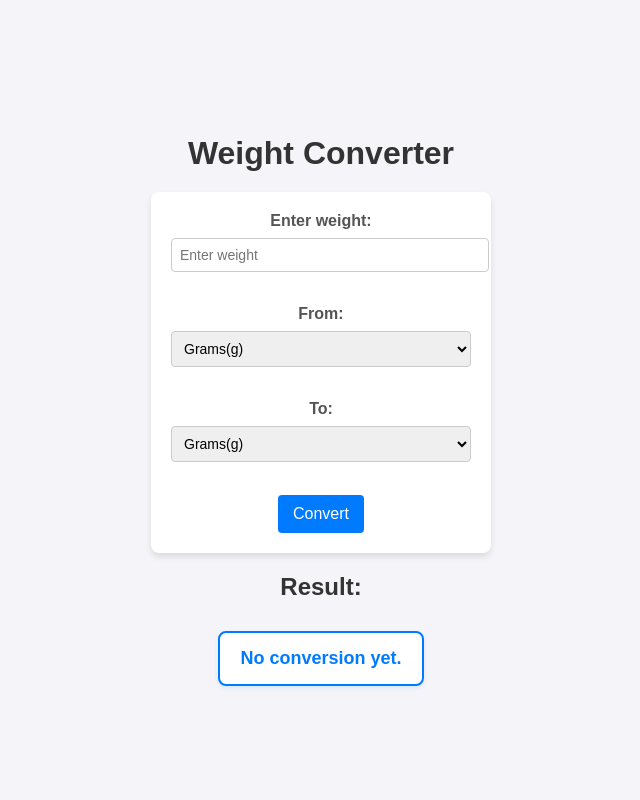
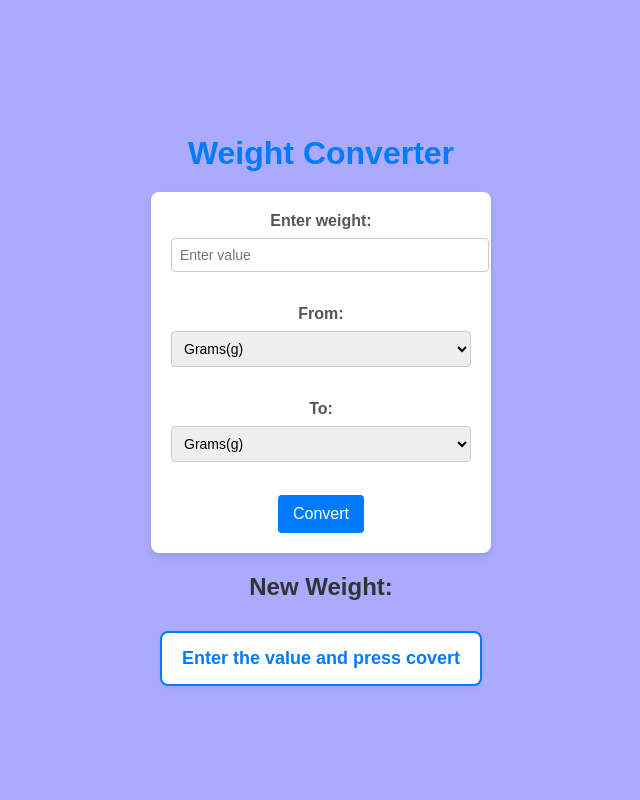
Before and after one commit to Anurag666786/weight_converter_web, a Flask app: page / in a window 1280 px wide. Shown: the whole page, without its empty margins (319-959 px from the left). Run offline with Flask 3, Linux system fonts and the light colour scheme.

Commit message:
Updated original structure and fixes

```diff
--- a/app.py
+++ b/app.py
@@ -71,7 +71,7 @@ def index():
         except (ValueError, KeyError):
             result = "Invalid input. Please check your values."
 
-    return render_template("index.html", result=result or "No conversion yet.")
+    return render_template("index.html", result=result or "Enter the value and press covert")
 
 if __name__ == "__main__":
     app.run(debug=True)
--- a/static/style.css
+++ b/static/style.css
@@ -1,7 +1,7 @@
 /* General body styling */
 body {
     font-family: Arial, sans-serif;
-    background-color: #f4f4f9;
+    background-color: #ababfe;
     margin: 0;
     padding: 0;
     display: flex;
@@ -13,7 +13,7 @@ body {
 
 /* Page title styling */
 h1 {
-    color: #333;
+    color: #007bff;
     margin-bottom: 20px;
 }
 
--- a/templates/index.html
+++ b/templates/index.html
@@ -10,7 +10,7 @@
     <h1>Weight Converter</h1>
     <form method="POST">
         <label for="weight">Enter weight:</label>
-        <input type="text" id="weight" name="weight" placeholder="Enter weight" required>
+        <input type="text" id="weight" name="weight" placeholder="Enter value" required>
         <br><br>
 
         <label for="original_unit">From:</label>
@@ -62,7 +62,7 @@
         <button type="submit">Convert</button>
     </form>
 
-    <h2>Result:</h2>
+    <h2>New Weight:</h2>
     <div class="result-box">
         <p>{{ result }}</p>
     </div>
```
